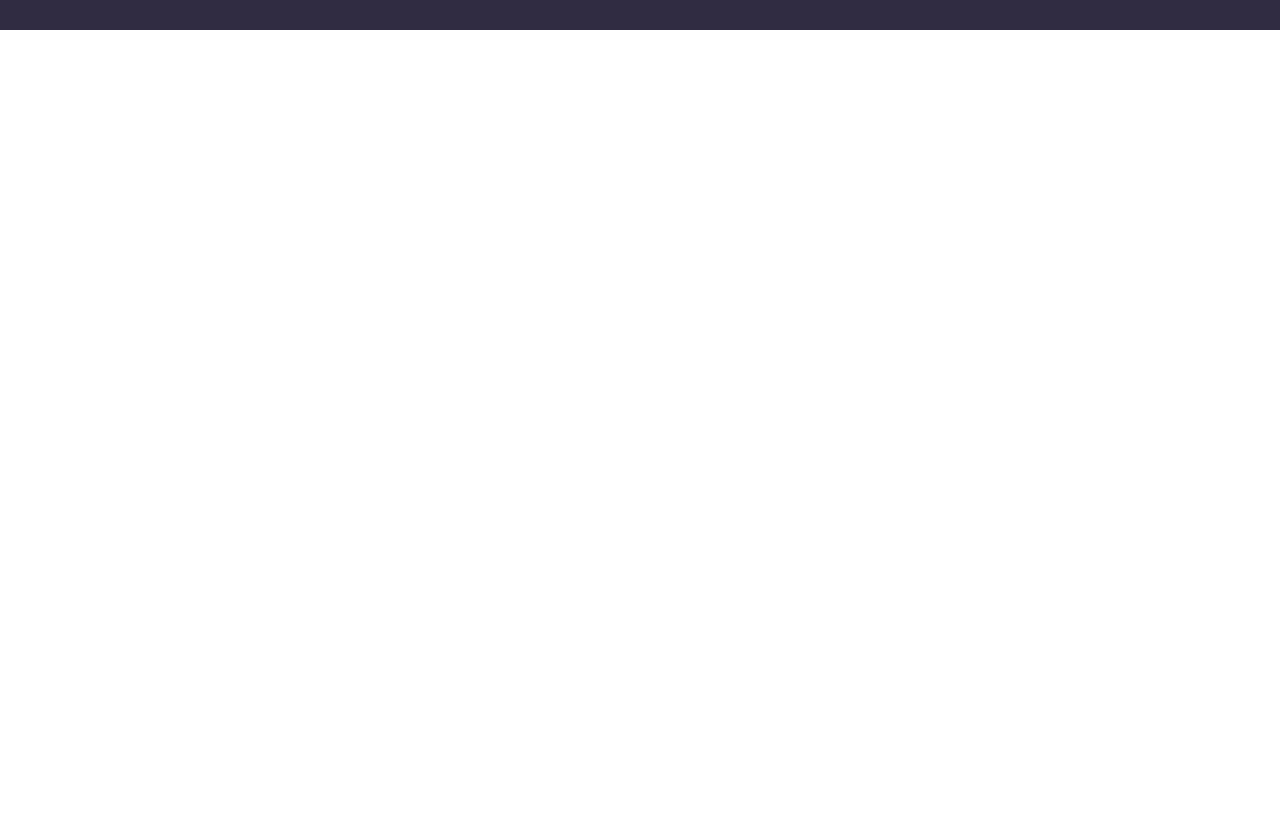
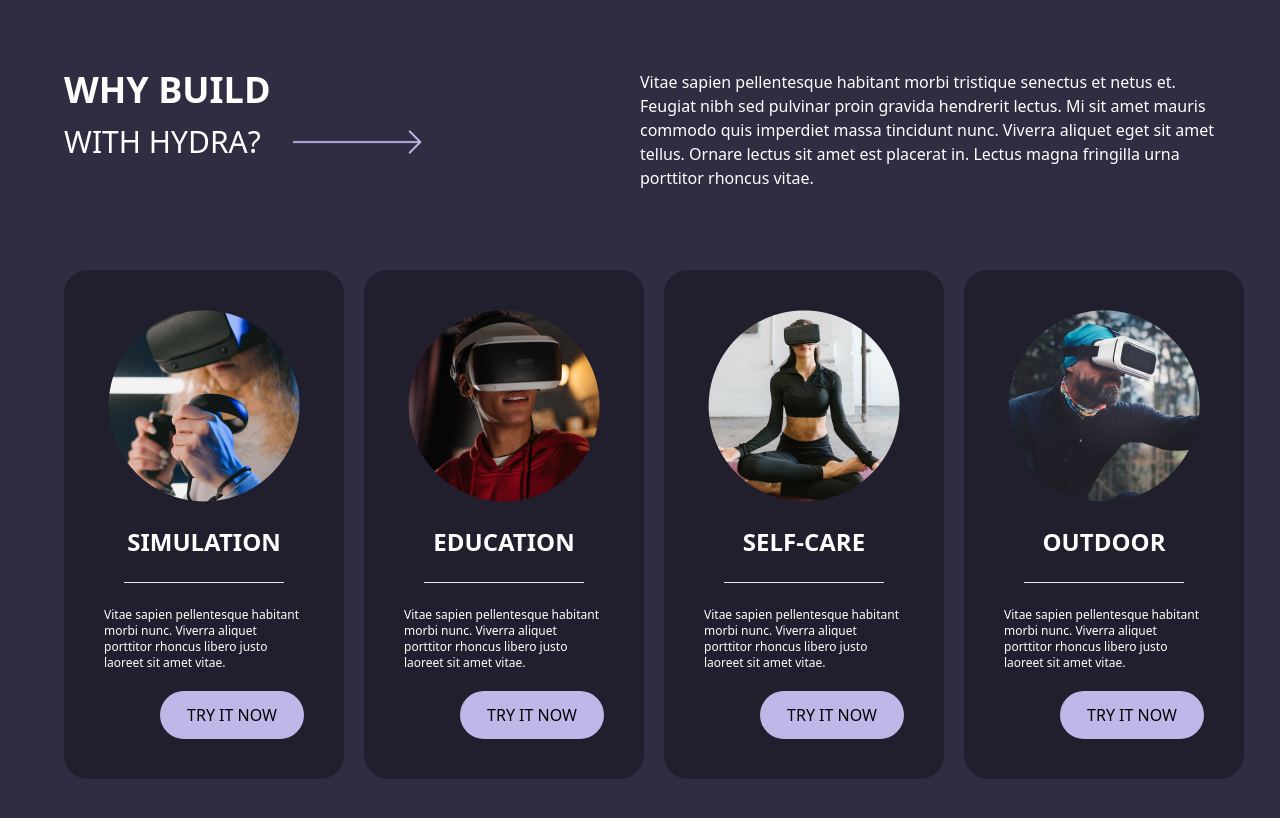
Before and after one commit to asilbekcodes/Hydra, a website: page src/index.html in a window 1280 px wide. Shown: the part 1572-2390 px from the top of the page. Before the commit the page ends 1602 px from the top, so only its background shows below. Drawn offline with nearby package versions, Linux system fonts and the light colour scheme.

Commit message:
card add

```diff
--- a/src/index.html
+++ b/src/index.html
@@ -10,20 +10,20 @@
 <body>
     <div class="bg-[#302C42] pl-16 pt-10 pr-16 pb-10">
         <nav>
-            <div class="flex justify-between ">
+            <div class="flex justify-between text-white">
                 <div class="flex gap-5 items-center">
                     <img src="../assets/img/Frame.png" alt="">
                     <img class="h-12" src="../assets/img/Frame (1).png" alt="">
                 </div>
-                <div class="flex gap-10 items-center text-white pl-24">
+                <div class="flex gap-10 items-center pl-24">
                     <p>ABOUT</p>
                     <p>SERVICES</p>
                     <p>TECHNOLOGIES</p>
                     <p>HOW TO</p>
                 </div>
                 <div class="flex gap-5 items-center">
-                    <button class="text-white border border-white border-solid h-12 w-32 rounded-3xl">CONTACT US</button>
-                    <button class="bg-[#C0B7E8] rounded-3xl h-12 w-32">JOIN HYDRA</button>
+                    <button class=" border border-white border-solid h-12 w-32 rounded-3xl">CONTACT US</button>
+                    <button class="bg-[#C0B7E8] rounded-3xl h-12 w-32 text-black">JOIN HYDRA</button>
                 </div>
             </div>
         </nav>
@@ -64,8 +64,8 @@
                 </div>
             </div>
         </div>
-        <section>
-            <div class="flex justify-between text-white mt-20">
+        <section class="text-white">
+            <div class="flex justify-between mt-20">
                 <div>
                     <p class="text-4xl font-bold">INTRODUCTION</p>
                     <div class="flex items-center gap-8">
@@ -77,7 +77,7 @@
                     <p>Vitae sapien pellentesque habitant morbi tristique senectus et netus et. Feugiat nibh sed pulvinar proin gravida hendrerit lectus. Mi sit amet mauris commodo quis imperdiet massa tincidunt nunc. Viverra aliquet eget sit amet tellus. Ornare lectus sit amet est placerat in. Lectus magna fringilla urna porttitor rhoncus vitae.</p>
                 </div>
             </div>
-            <div class="flex text-white justify-between mt-20">
+            <div class="flex justify-between mt-20">
                 <div>
                     <img class="w-96" src="../assets/img/Mask group (1).png" alt="logo">
                 </div>
@@ -91,6 +91,66 @@
                 </div>
             </div>
         </section>
+        <section class="text-white">
+            <div class="flex justify-between mt-20">
+                <div>
+                    <p class="text-4xl font-bold">WHY BUILD</p>
+                    <div class="flex items-center gap-8">
+                        <p class="text-3xl">WITH HYDRA?</p>
+                        <img class=" h-16" src="../assets/img/Component 1.png" alt="">
+                    </div>
+                </div>
+                <div class="w-3/6">
+                    <p>Vitae sapien pellentesque habitant morbi tristique senectus et netus et. Feugiat nibh sed pulvinar proin gravida hendrerit lectus. Mi sit amet mauris commodo quis imperdiet massa tincidunt nunc. Viverra aliquet eget sit amet tellus. Ornare lectus sit amet est placerat in. Lectus magna fringilla urna porttitor rhoncus vitae.</p>
+                </div>
+            </div>
+            <div class="flex mt-20 gap-5">
+                <div class="bg-[#211E2E] h-full rounded-3xl">
+                    <div class="p-10 ">
+                        <img class="m-auto" src="../assets/img/Mask group (2).png" alt="">
+                        <p class="text-center text-2xl font-bold mt-6 mb-6">SIMULATION</p>
+                        <div class="pl-5 pr-5">
+                            <hr>
+                        </div>
+                        <p class="text-xs mt-6">Vitae sapien pellentesque habitant morbi nunc. Viverra aliquet  porttitor rhoncus libero justo laoreet sit amet vitae.</p>
+                        <button class="bg-[#C0B7E8] w-36 rounded-3xl h-12 text-black mt-5 ml-14"> TRY IT NOW</button>
+                    </div>
+                </div>
+                <div class="bg-[#211E2E] h-full rounded-3xl">
+                    <div class="p-10 ">
+                        <img class="m-auto" src="../assets/img/Mask group (3).png" alt="">
+                        <p class="text-center text-2xl font-bold mt-6 mb-6">EDUCATION</p>
+                        <div class="pl-5 pr-5">
+                            <hr>
+                        </div>
+                        <p class="text-xs mt-6">Vitae sapien pellentesque habitant morbi nunc. Viverra aliquet  porttitor rhoncus libero justo laoreet sit amet vitae.</p>
+                        <button class="bg-[#C0B7E8] w-36 rounded-3xl h-12 text-black mt-5 ml-14"> TRY IT NOW</button>
+                    </div>
+                </div>
+                <div class="bg-[#211E2E] h-full rounded-3xl">
+                    <div class="p-10 ">
+                        <img class="m-auto" src="../assets/img/Mask group (4).png" alt="">
+                        <p class="text-center text-2xl font-bold mt-6 mb-6">SELF-CARE</p>
+                        <div class="pl-5 pr-5">
+                            <hr>
+                        </div>
+                        <p class="text-xs mt-6">Vitae sapien pellentesque habitant morbi nunc. Viverra aliquet  porttitor rhoncus libero justo laoreet sit amet vitae.</p>
+                        <button class="bg-[#C0B7E8] w-36 rounded-3xl h-12 text-black mt-5 ml-14"> TRY IT NOW</button>
+                    </div>
+                </div>
+                <div class="bg-[#211E2E] h-full rounded-3xl">
+                    <div class="p-10 ">
+                        <img class="m-auto" src="../assets/img/Mask group (5).png" alt="">
+                        <p class="text-center text-2xl font-bold mt-6 mb-6">OUTDOOR</p>
+                        <div class="pl-5 pr-5">
+                            <hr>
+                        </div>
+                        <p class="text-xs mt-6">Vitae sapien pellentesque habitant morbi nunc. Viverra aliquet  porttitor rhoncus libero justo laoreet sit amet vitae.</p>
+                        <button class="bg-[#C0B7E8] w-36 rounded-3xl h-12 text-black mt-5 ml-14"> TRY IT NOW</button>
+                    </div>
+                </div>
+            </div>
+        </section>
     </div>
 </body>
 </html>
```
Also changed, not shown: assets/img/Mask group (2).png (added), assets/img/Mask group (3).png (added), assets/img/Mask group (4).png (added), assets/img/Mask group (5).png (added), src/output.css.
